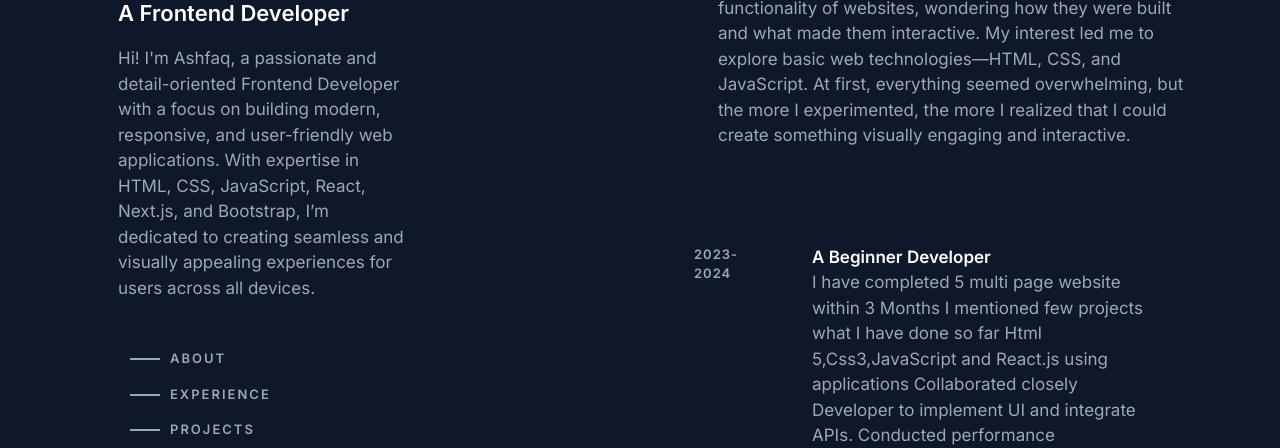
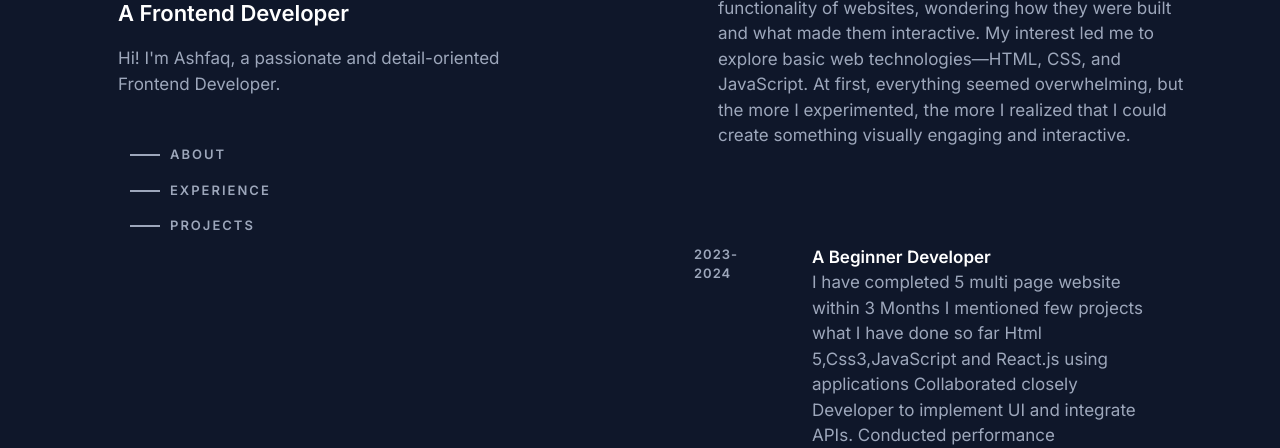
Before and after one commit to ashfaqnoor56/bootstrap4, a plain HTML site: page index.html in a window 1280 px wide. Shown: the part 186-634 px from the top of the page. Drawn offline with nearby package versions, Linux system fonts and the light colour scheme.

Commit message:
new changes

```diff
--- a/index.html
+++ b/index.html
@@ -18,15 +18,13 @@
         <div class="Brittany">
             <div class="container-lg ps-3 ps-lg-5">
                 <div class="row">
-                    <div class="col-12 col-lg-6 pt-2 pt-lg-5 bg-blacks  ">
+                    <div class="col-12 col-lg-6 pt-2 pt-lg-5 bg-blacks">
                         <div class="positions">
                             <div class="Chiang text-white">Ashfaq N</div>
                             <div class="Senior text-white">A Frontend Developer</div>
-                            <div class="w-25 w-lg-25 pt-3 d-none d-md-block">Hi! I'm Ashfaq, a passionate and
-                                detail-oriented Frontend Developer with a focus on building modern, responsive, and
-                                user-friendly web applications. With expertise in HTML, CSS, JavaScript, React, Next.js,
-                                and Bootstrap, I’m dedicated to creating seamless and visually appealing experiences for
-                                users across all devices.
+                            <div class="w-75 w-lg-25 pt-3 d-none w-25 d-md-block">Hi! I'm Ashfaq, a passionate and
+                                detail-oriented Frontend Developer.
+
                             </div>
                             <div>
                                 <div class="container-fluid mt-4 mt-lg-5 text-uppercase  d-none d-md-block">
@@ -246,8 +244,8 @@
                                 <div class="row">
                                     <div class="col-3 order-1 order-sm-0">
                                         <div class="presents ps-lg-4">
-                                            <a href="https://ashfaqnoor56.github.io/bootstrap3/">
-                                                <img class="w-100" src="../assets/images/Project1.jpg" alt="">
+                                            <a href="https://ashfaqnoor56.github.io/bootstrap1/">
+                                                <img class="w-100" src="../assets/images/Project2.jpg" alt="">
                                             </a>
                                         </div>
                                     </div>
```
